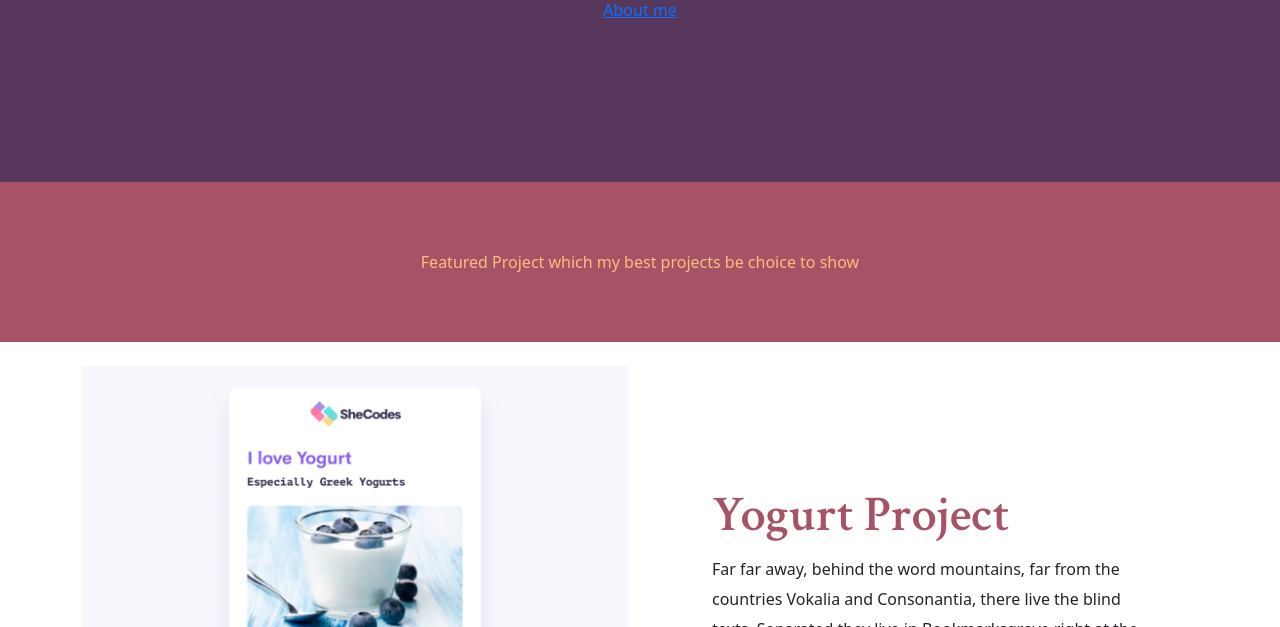
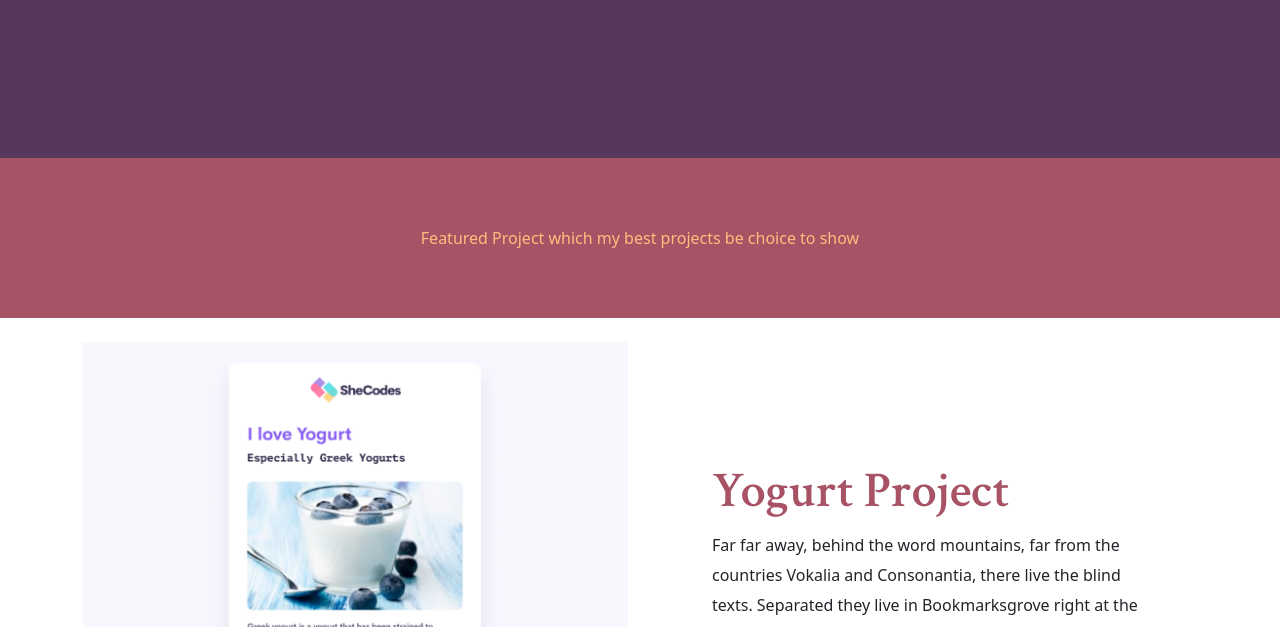
Before and after one commit to Queenstreetcoding/SheCodes-Responsive-Portfolio, a plain HTML site: page index.html in a window 1280 px wide. Shown: the part 473-1100 px from the top of the page. Drawn offline with nearby package versions, Linux system fonts and the light colour scheme.

Commit message:
Deleted about me link on first page

```diff
--- a/index.html
+++ b/index.html
@@ -19,7 +19,6 @@
         <div>
             <a href="#" class="btn btn-branding">Contact me</a>
         </div>
-        <a href="/about.html">About me</a>
     </div>
     <section class="best-projects mb-4">
     <p class="text-center m-5">Featured Project which my best projects be choice to show
```
